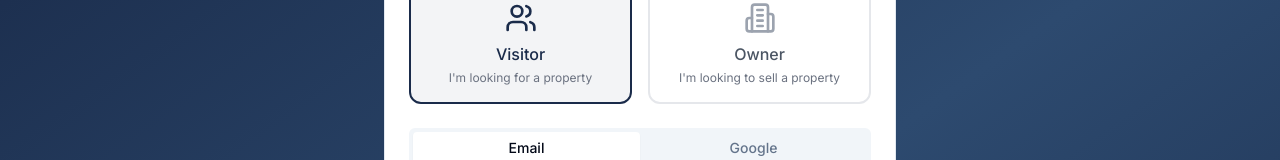
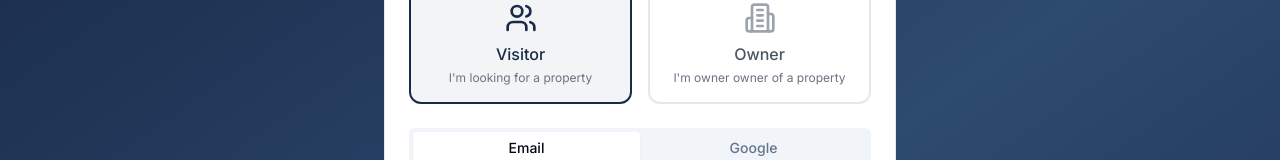
Before and after one commit to boris0237/imovisit-vercel, a Next.js app: page /register in a window 1280 px wide. Shown: the part 204-364 px from the top of the page. Built offline with nearby package versions, Linux system fonts and the light colour scheme.

Commit message:
IMV-13-US-1.1: footer et header traduis implementation de la logique de traduction

```diff
--- a/src/language/en.ts
+++ b/src/language/en.ts
@@ -37,7 +37,7 @@ export default {
     subtitle: "Join Imovisit community.",
     visteur: "Visitor",
     visiteurBio: "I'm looking for a property",
-    proprietaireBio: "I'm looking to sell a property",
+    proprietaireBio: "I'm owner owner of a property",
     proprietaire: "Owner",
     name: "Full Name",
     tel: "Phone Number",
```
